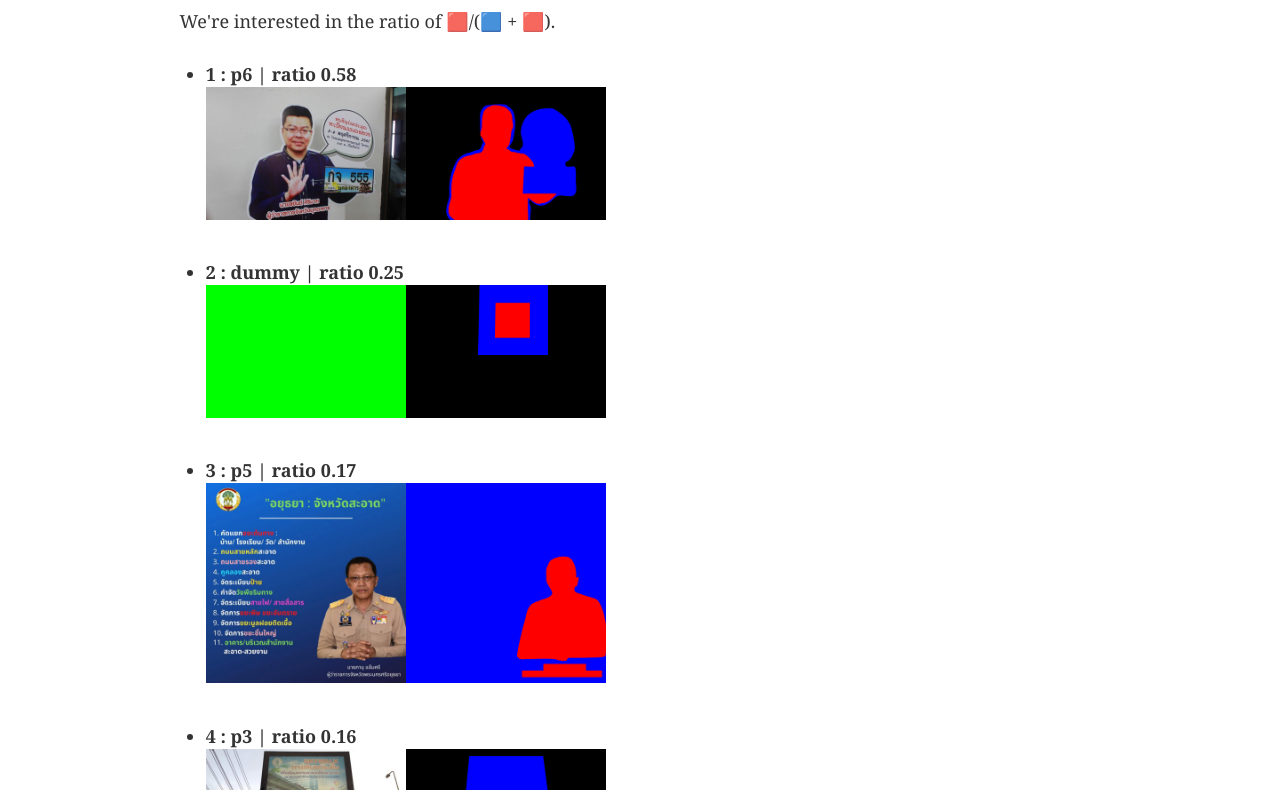
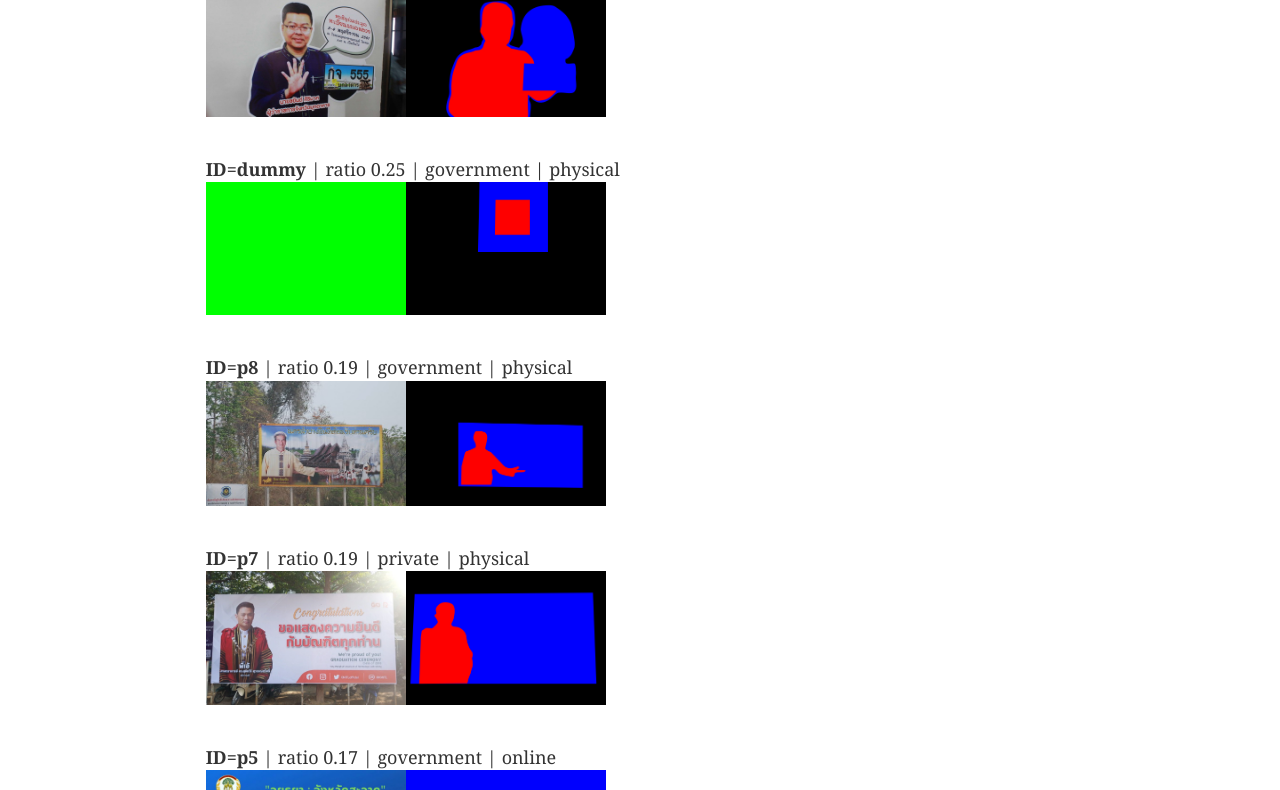
Before and after one commit to heytitle/signifying, a Gatsby site: page / in a window 1280 px wide. Shown: the part 185-975 px from the top of the page. Built offline with nearby package versions, Linux system fonts and the light colour scheme; Gatsby itself is replaced by a stand-in of ours.

Commit message:
update data

```diff
--- a/src/components/layout.js
+++ b/src/components/layout.js
@@ -25,10 +25,10 @@
 
   return (
     <>
-      <Header siteTitle={data.site.siteMetadata?.title || `Title`} />
       <div
         style={{
           margin: `0 auto`,
+          marginTop: `20px`,
           maxWidth: 960,
           padding: `0 1.0875rem 1.45rem`,
         }}
--- a/src/data.json
+++ b/src/data.json
@@ -1 +1 @@
-[{"red":9918,"blue":29721,"black":177671,"filename":"dummy"},{"red":11052,"blue":59004,"black":147801,"filename":"p1"},{"red":11607,"blue":276448,"black":0,"filename":"p2"},{"red":7920,"blue":40727,"black":86314,"filename":"p3"},{"red":18087,"blue":95881,"black":0,"filename":"p4"},{"red":34614,"blue":168040,"black":0,"filename":"p5"},{"red":32569,"blue":23449,"black":78738,"filename":"p6"}]
+[{"red":9918,"blue":29721,"black":177671,"filename":"dummy"},{"red":11052,"blue":59004,"black":147801,"filename":"p1"},{"red":11607,"blue":276448,"black":0,"filename":"p2"},{"red":7920,"blue":40727,"black":86314,"filename":"p3"},{"red":18087,"blue":95881,"black":0,"filename":"p4"},{"red":34614,"blue":168040,"black":0,"filename":"p5"},{"red":32569,"blue":23449,"black":78738,"filename":"p6"},{"red":15890,"blue":66833,"black":51368,"filename":"p7"},{"red":6705,"blue":28129,"black":75262,"filename":"p8"}]
--- /dev/null
+++ b/src/dataDetails.json
@@ -0,0 +1,47 @@
+{
+    "dummy": {
+        "src": "<source>",
+        "orgType": "government",
+        "type": "physical"
+    },
+    "p1": {
+        "src": "<source>",
+        "orgType": "government",
+        "type": "physical"
+    },
+    "p2": {
+        "src": "<source>",
+        "orgType": "government",
+        "type": "online"
+    },
+    "p3": {
+        "src": "<source>",
+        "orgType": "government",
+        "type": "physical"
+    },
+    "p4": {
+        "src": "<source>",
+        "orgType": "government",
+        "type": "online"
+    },
+    "p5": {
+        "src": "<source>",
+        "orgType": "government",
+        "type": "online"
+    },
+    "p6": {
+        "src": "<source>",
+        "orgType": "government",
+        "type": "online"
+    },
+    "p7": {
+        "src": "<source>",
+        "orgType": "private",
+        "type": "physical"
+    },
+    "p8": {
+        "src": "<source>",
+        "orgType": "government",
+        "type": "physical"
+    }
+}
--- a/src/pages/index.js
+++ b/src/pages/index.js
@@ -7,6 +7,8 @@
 import numeral from "numeral"
 
 const data = require("../data.json")
+
+const dataDetails = require("../dataDetails.json")
 
 const IndexPage = () => {
   const sortedData = data.map(d => {
@@ -20,13 +22,13 @@
 
   return <Layout>
     <SEO title="Home" />
-    <h1>It's all about signs!</h1>
+    <h1>Attention is All You Need!</h1>
     <p>We're interested in the ratio of 🟥/(🟦 + 🟥).</p>
-    <ul>
+    <ul style={{padding: 0}}>
       {
         sortedData.map((d, i) => {
-          return <li>
-            <b>{i+1} : {d.filename} | ratio {numeral(d.ratio).format('1.00')}</b>
+          return <li style={{listStyle: `none`}}>
+            <b>ID={d.filename}</b> | ratio {numeral(d.ratio).format('1.00')} | {dataDetails[d.filename]["orgType"]} | {dataDetails[d.filename]["type"]}
             <div>
             <img style={{verticalAlign: "top"}} width="200px" src={`./sign-images/${d.filename}-original.jpg`}/>
             <img style={{verticalAlign: "top"}} width="200px" src={`./sign-images/${d.filename}-mask.jpg`}/>
```
Also changed, not shown: data/signs/p2.jpg, data/signs/p7.jpg (added), data/signs/p8.jpg (added), static/sign-images/p2-original.jpg, static/sign-images/p7-mask.jpg (added), static/sign-images/p7-original.jpg (added), static/sign-images/p8-mask.jpg (added), static/sign-images/p8-original.jpg (added).
